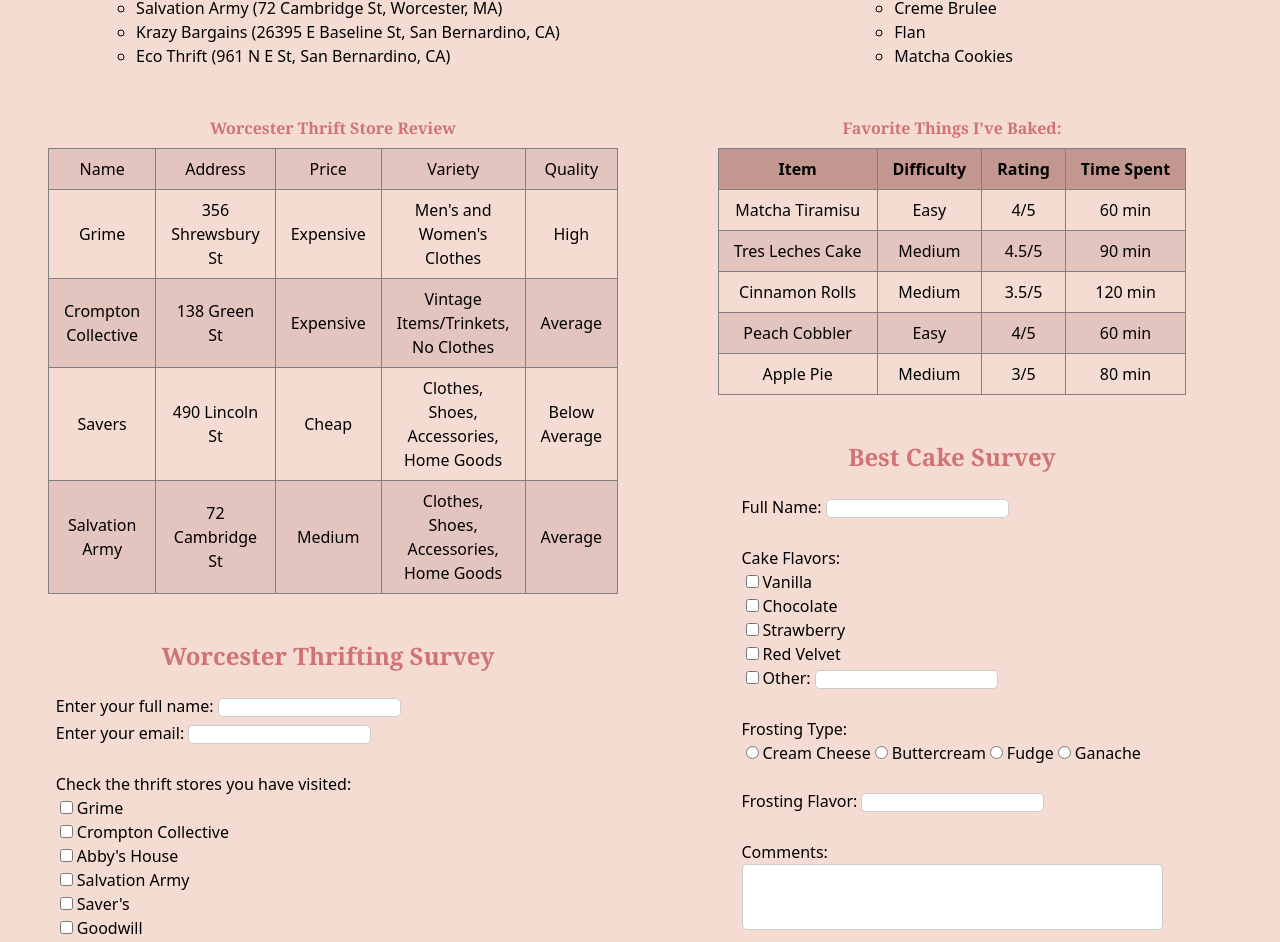
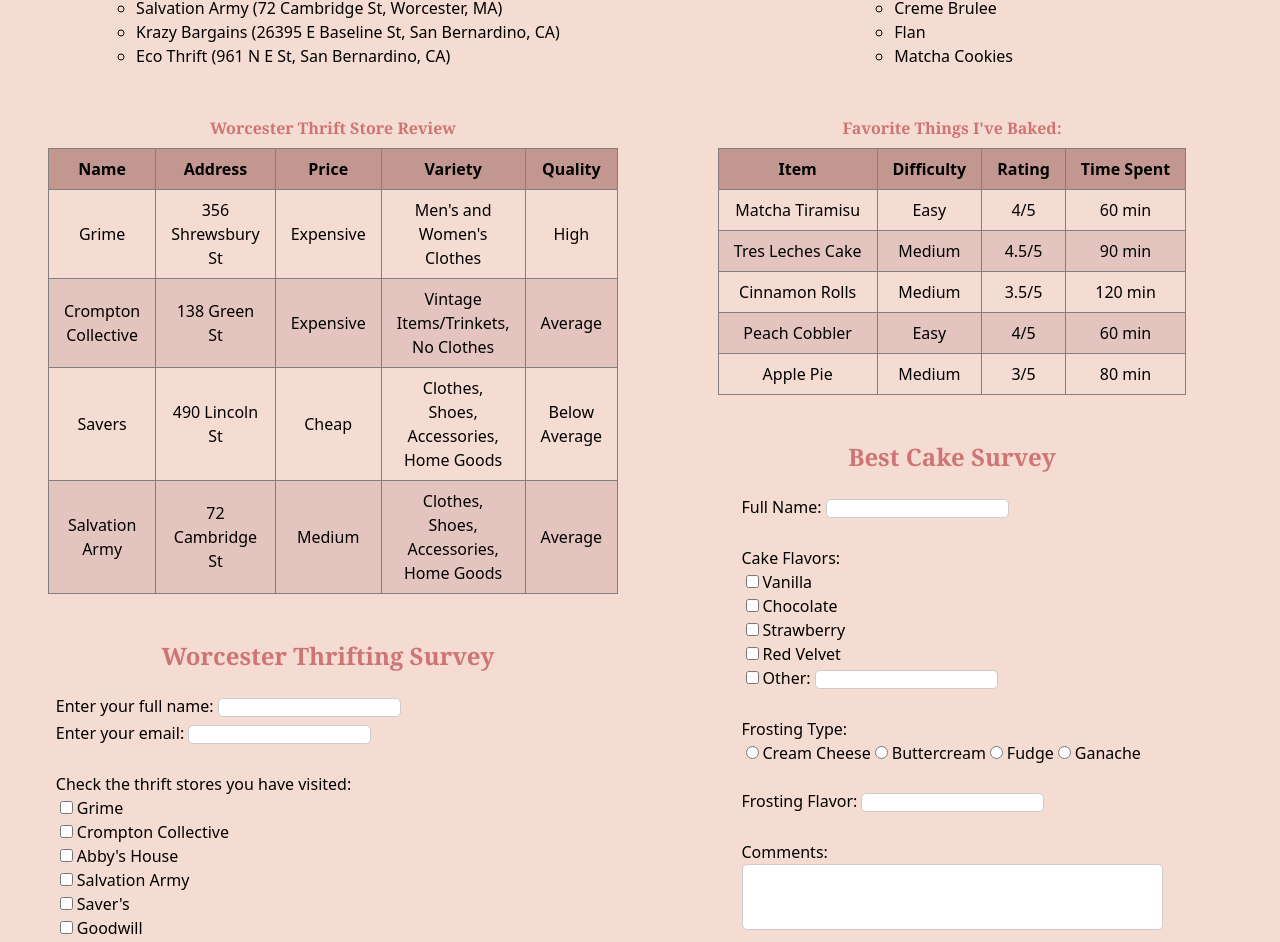
Before and after one commit to cs3733-d25/assignment2bv2-slyakis, a React (Vite) app: page / in a window 1280 px wide. Shown: the part 1230-2172 px from the top of the page. Built offline with nearby package versions, Linux system fonts and the light colour scheme.

Commit message:
finalv2 assignment2b

```diff
--- a/src/kaylie_components/Table1.tsx
+++ b/src/kaylie_components/Table1.tsx
@@ -6,11 +6,11 @@ const Table1 = () => {
             <table className="collapse">
                 <caption><strong>Worcester Thrift Store Review</strong></caption>
                 <tr>
-                    <td>Name</td>
-                    <td>Address</td>
-                    <td>Price</td>
-                    <td>Variety</td>
-                    <td>Quality</td>
+                    <th>Name</th>
+                    <th>Address</th>
+                    <th>Price</th>
+                    <th>Variety</th>
+                    <th>Quality</th>
                 </tr>
                 <tr>
                     <td>Grime</td>
```
